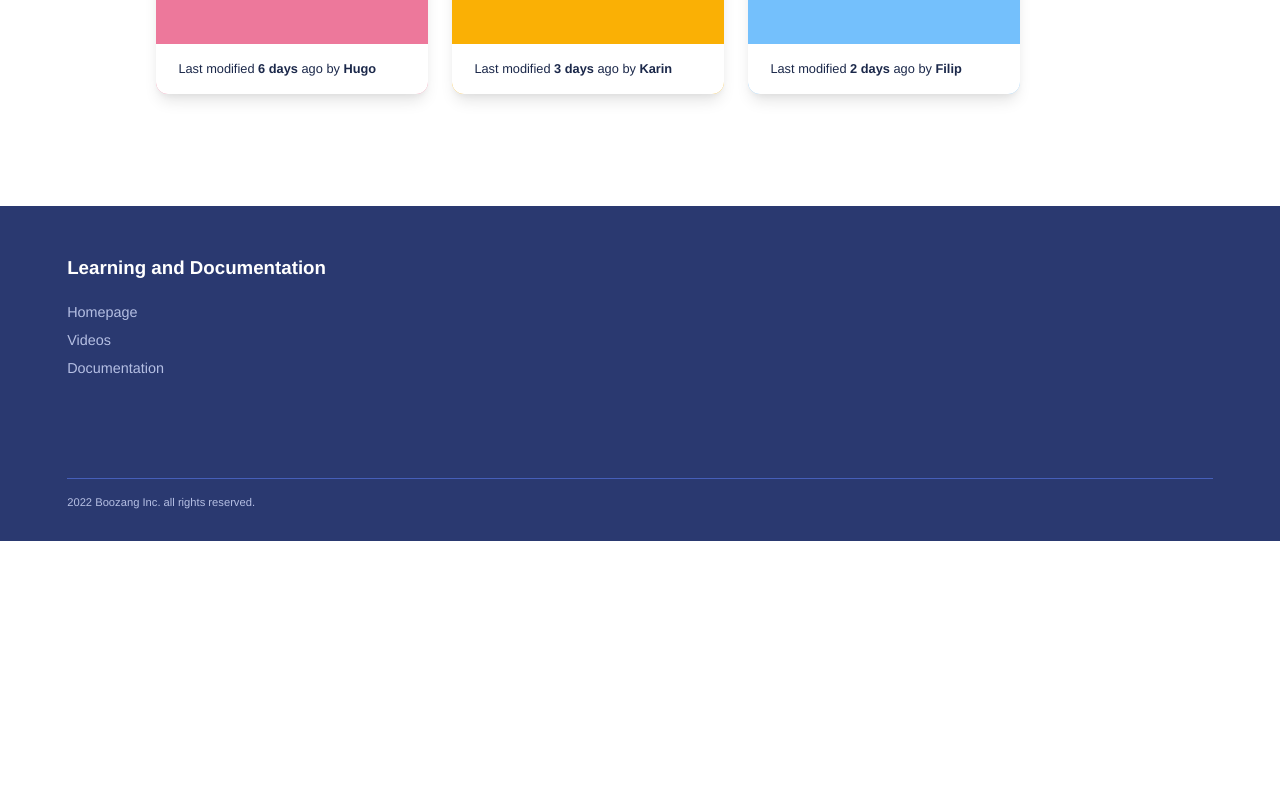
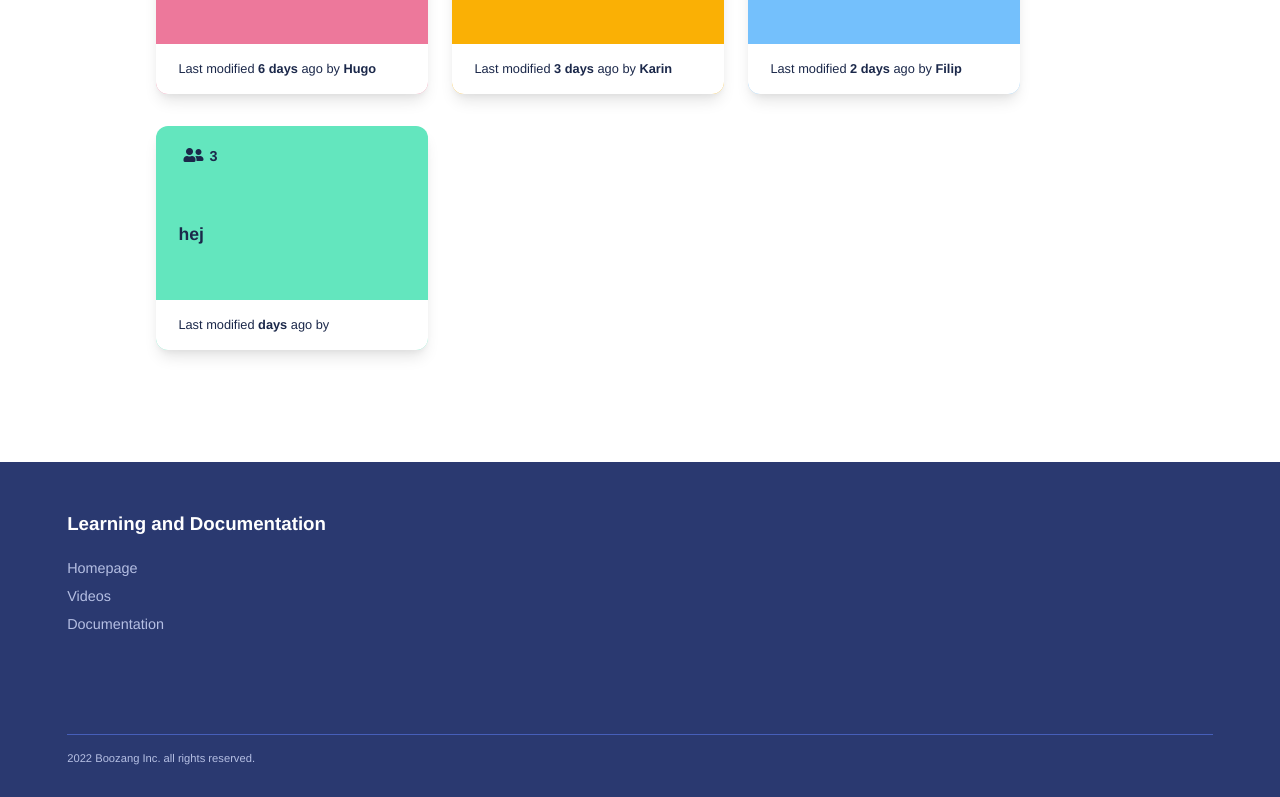
Before and after one commit to karinlj/boozang-manager-demo-22, a Vue app: page / in a window 1280 px wide. Shown: the part 796-1593 px from the top of the page. Before the commit the page ends 1337 px from the top, so only its background shows below. Built offline with nearby package versions, Linux system fonts and the light colour scheme; data requests are answered from the project's data file.

Commit message:
adding data locally

```diff
--- a/data/db.json
+++ b/data/db.json
@@ -39,6 +39,10 @@
       "id": 6,
       "updated": "2",
       "by": "Filip"
+    },
+    {
+      "title": "hej",
+      "id": 7
     }
   ]
 }
--- a/src/components/ProjectsList.vue
+++ b/src/components/ProjectsList.vue
@@ -53,7 +53,7 @@ export default {
   name: "ProjectsList",
   components: { SingleProject, Modal },
   props: ["projects"],
-  emits: ["delete"],
+  emits: ["delete", "add"],
 
   setup(props, context) {
     const colors = ref(["blue", "green", "pink", "yellow"]);
@@ -65,22 +65,22 @@ export default {
     };
 
     const handleAddNew = async () => {
-      console.log("add");
       //make project object
       let newProject = {
         title: title.value,
       };
+      console.log("adding newProject:", newProject);
       //add to db
       const { add } = addData(newProject);
       await add();
-      //add locally ????
+      //add locally
+      context.emit("add", newProject);
       toggleAddModal();
     };
 
     const handleDelete = (id) => {
       context.emit("delete", id);
     };
-
     return {
       handleDelete,
       colors,
--- a/src/composables/deleteData.js
+++ b/src/composables/deleteData.js
@@ -13,7 +13,7 @@ const deleteData = (id) => {
       if (!data.ok) {
         throw Error("No data available");
       }
-      console.log("delete data", data);
+      // console.log("delete data", data);
     } catch (err) {
       deleteError.value = err.message;
       console.log("Error: ", deleteError.value);
--- a/src/composables/getData.js
+++ b/src/composables/getData.js
@@ -13,7 +13,7 @@ const getData = () => {
       }
       //make json object
       projects.value = await data.json();
-      console.log("get data: ", data);
+      // console.log("get data: ", data);
     } catch (err) {
       error.value = err.message;
       console.log("Error: ", error.value);
--- a/src/composables/updateData.js
+++ b/src/composables/updateData.js
@@ -15,7 +15,7 @@ const updateData = (id, title, comment) => {
       if (!data.ok) {
         throw Error("No data available");
       }
-      console.log("updated data: ", data);
+      //console.log("updated data: ", data);
     } catch (err) {
       updateError.value = err.message;
       console.log("Error: ", updateError.value);
--- a/src/views/Home.vue
+++ b/src/views/Home.vue
@@ -20,7 +20,11 @@
 
         <p v-if="error">{{ error }}</p>
         <section v-if="projects.length">
-          <ProjectsList :projects="projects" @delete="handleDelete" />
+          <ProjectsList
+            :projects="projects"
+            @delete="handleDelete"
+            @add="handleAdd"
+          />
         </section>
         <p v-else>... Loading</p>
       </div>
@@ -39,12 +43,16 @@ import { ref } from "@vue/reactivity";
 export default {
   name: "Home",
   components: { ProjectsList, SubHeader },
-  emits: ["delete"],
+  emits: ["delete", "add"],
   setup() {
     const { projects, error, load } = getData();
     const subheaderTheme = ref("home");
     load();
 
+    //add locally
+    const handleAdd = (newProject) => {
+      projects.value = [newProject, ...projects.value];
+    };
     //delete locally
     const handleDelete = (id) => {
       projects.value = projects.value.filter((item) => {
@@ -56,8 +64,9 @@ export default {
       projects,
       error,
       load,
+      subheaderTheme,
       handleDelete,
-      subheaderTheme,
+      handleAdd,
     };
   },
 };
```
